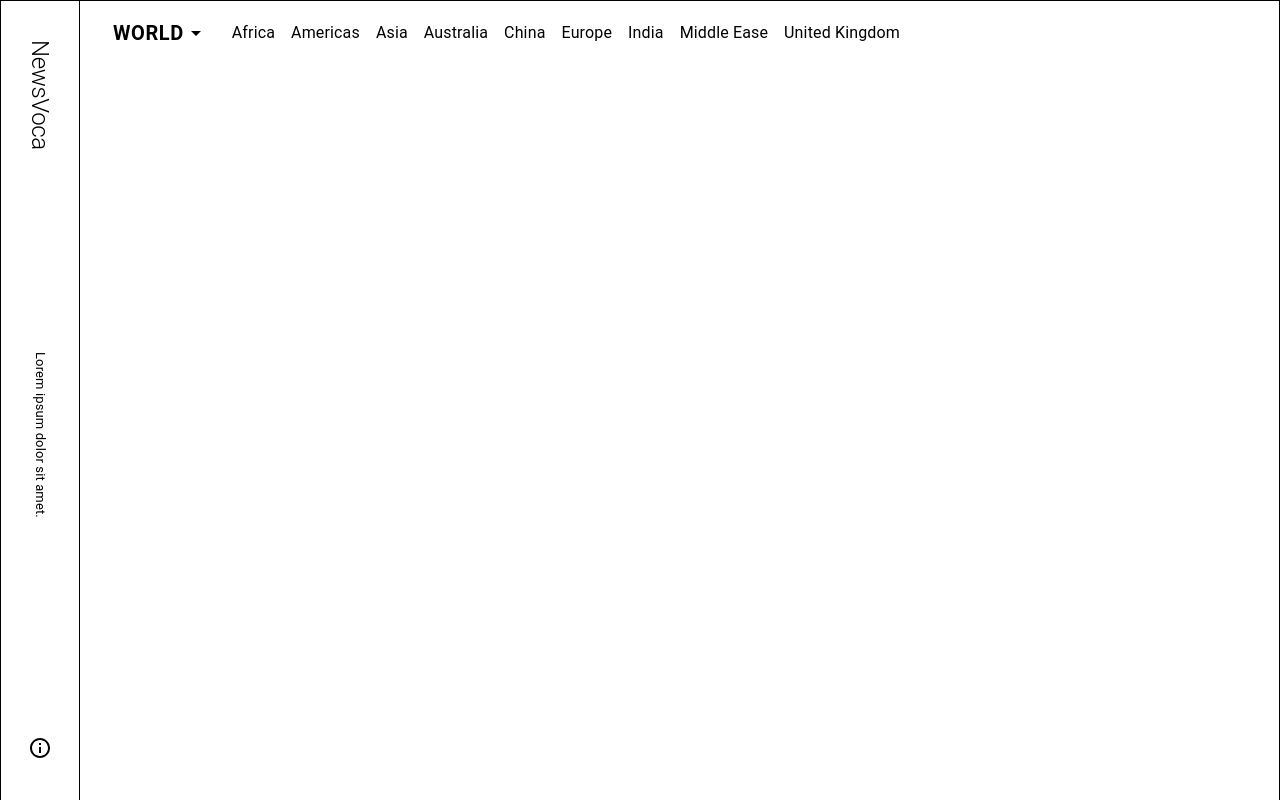
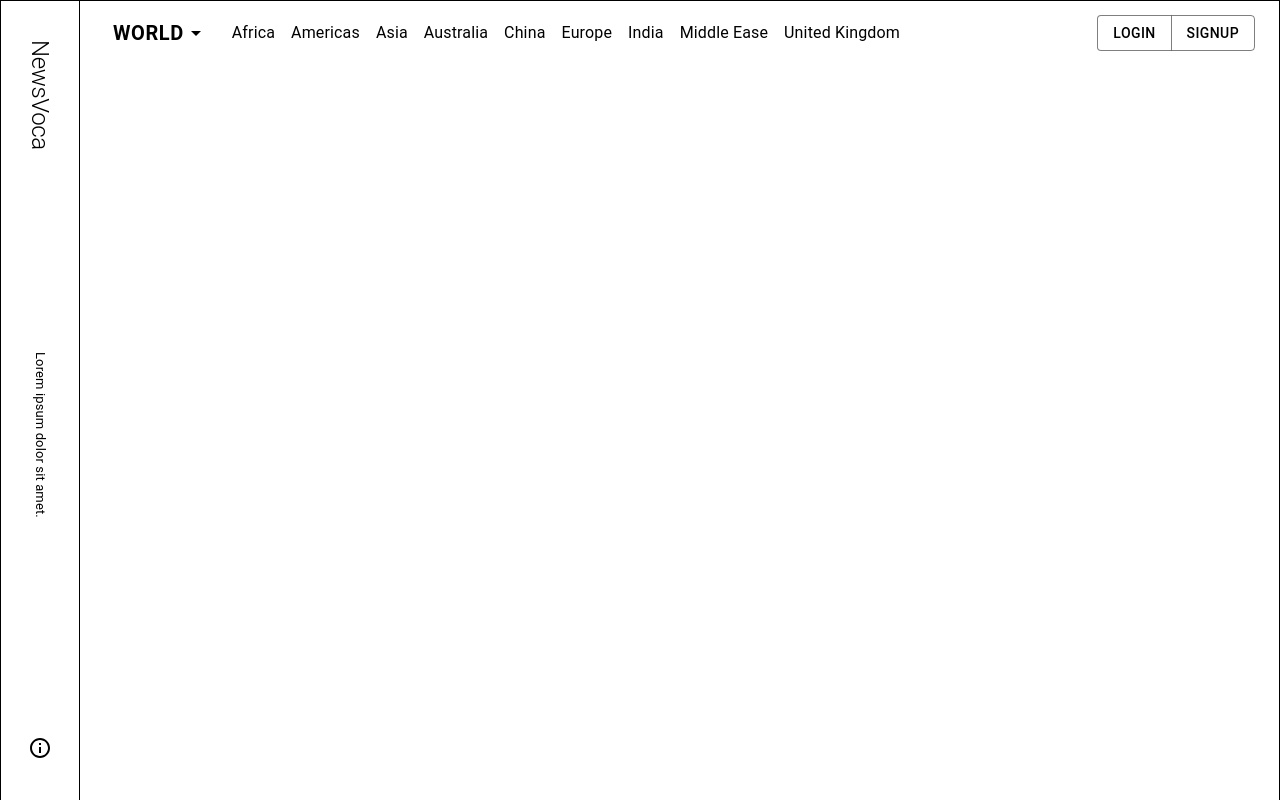
Before and after one commit to nsunf/newsvoca-react, a React (Create React App) app: page / in a window 1280 px wide. Shown: the top 800 px of the page. Built offline with nearby package versions, Linux system fonts and the light colour scheme.

Commit message:
header category 수정

```diff
--- a/package.json
+++ b/package.json
@@ -3,6 +3,9 @@
   "version": "0.1.0",
   "private": true,
   "dependencies": {
+    "@emotion/react": "^11.10.6",
+    "@emotion/styled": "^11.10.6",
+    "@mui/icons-material": "^5.11.16",
     "@mui/material": "^5.12.2",
     "@mui/styled-engine-sc": "^5.12.0",
     "@testing-library/jest-dom": "^5.16.5",
--- a/src/components/Header.tsx
+++ b/src/components/Header.tsx
@@ -1,4 +1,4 @@
-import { AppBar, Grid, Toolbar } from "@mui/material";
+import { AppBar, Button, ButtonGroup, Grid, Toolbar } from "@mui/material";
 import styled from "styled-components";
 import CategoryContainer from "../container/CategoryContainer";
 
@@ -11,8 +11,10 @@ export default function Header() {
     <AppBar position="sticky" color="secondary" sx={{ boxShadow: "none" }}>
       <Toolbar>
         <CategoryContainer />
-        {/* login signup */}
-        {/* profile */}
+        <ButtonGroup>
+          <Button>Login</Button>
+          <Button>Signup</Button>
+        </ButtonGroup>
       </Toolbar>
     </AppBar>
   );
--- a/src/presenter/CategoryPresenter.tsx
+++ b/src/presenter/CategoryPresenter.tsx
@@ -139,7 +139,7 @@ export default function CategoryPresenter(props: CategoryPresenterProps) {
     } = props;
 
   return (
-    <Stack direction="row" alignItems="center">
+    <Stack direction="row" alignItems="center" sx={{ flexGrow: 1}}>
       <MajorCategories majorCatList={majorCategoryList} selectedCat={selectedMajorCat} />
       <MinorCategories minorCatList={minorCategoryList.filter(cat => cat.categoryMajor.id === selectedMajorCat?.id)} />
       <MobileCategories majorCatList={majorCategoryList} minorCatList={minorCategoryList} selectedCat={selectedMinorCat ?? selectedMajorCat}/>
```
Also changed, not shown: 1 other file (tests, documents, lock files or other folders).
